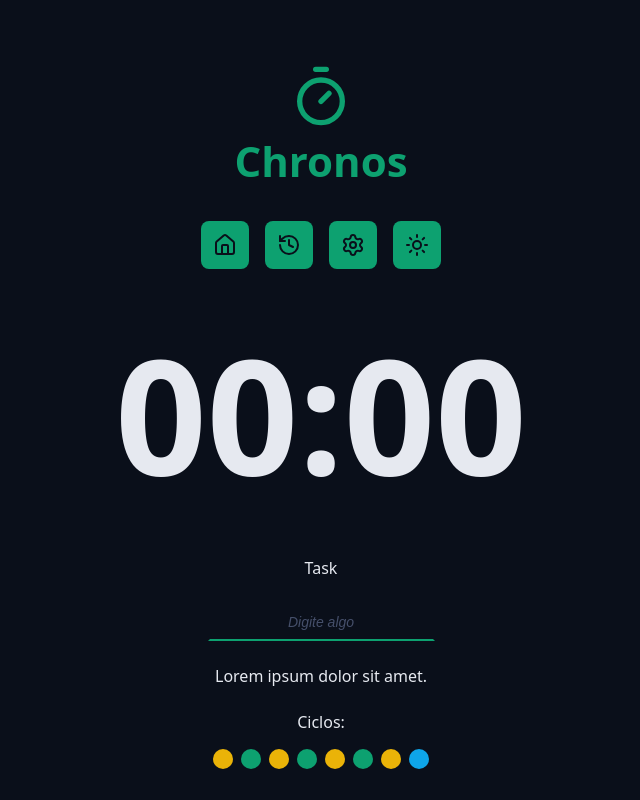
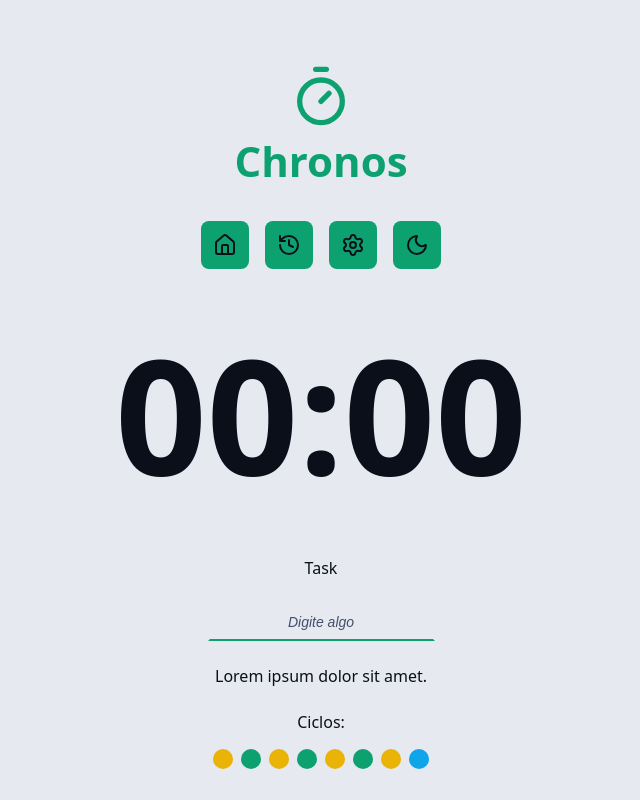
Before and after one commit to IagoBuenoo/chronos-pomodoro, a React (Vite) app: page / in a window 1280 px wide. Both pictures are taken after a click on the link 736 px from the left and 245 px from the top of the page. Shown: the top 800 px of the page, without its empty margins (319-959 px from the left). Built offline with nearby package versions, Linux system fonts and the light colour scheme.

Commit message:
Finished theme change

```diff
--- a/src/App.tsx
+++ b/src/App.tsx
@@ -8,8 +8,9 @@ import { CountDown } from './components/Countdown';
 import { DefaultInput } from './components/DefaultInput';
 import { Cycles } from './components/Cycles';
 import { DefaultButton } from './components/DefaultButton';
+import { Footer } from './components/Footer';
+
 import { HeartIcon, PlayCircleIcon } from 'lucide-react';
-import { Footer } from './components/Footer';
 
 export function App() {
   return (
--- a/src/components/Menu/index.tsx
+++ b/src/components/Menu/index.tsx
@@ -1,23 +1,75 @@
-import { HouseIcon, HistoryIcon, SettingsIcon, SunIcon } from 'lucide-react';
+import {
+  HouseIcon,
+  HistoryIcon,
+  SettingsIcon,
+  SunIcon,
+  MoonIcon,
+} from 'lucide-react';
 import styles from './styles.module.css';
+import { useEffect, useState } from 'react';
+
+type AvailableThemes = 'dark' | 'light';
 
 export function Menu() {
+  const [theme, setTheme] = useState<AvailableThemes>(() => {
+    const storageTheme =
+      (localStorage.getItem('theme') as AvailableThemes) || 'dark';
+
+    return storageTheme;
+  });
+
+  const nextThemeIcon = {
+    dark: <SunIcon />,
+    light: <MoonIcon />,
+  };
+
+  function handleThemeChange(
+    event: React.MouseEvent<HTMLAnchorElement, MouseEvent>,
+  ) {
+    event.preventDefault();
+    setTheme(prevTheme => {
+      const nextTheme = prevTheme === 'dark' ? 'light' : 'dark';
+      return nextTheme;
+    });
+  }
+
+  useEffect(() => {
+    document.documentElement.setAttribute('data-theme', theme);
+    localStorage.setItem('theme', theme);
+  }, [theme]);
+
   return (
     <nav className={styles.menu}>
-      <a className={styles.menuLink} href='#'>
+      <a className={styles.menuLink} href='#' aria-label='Home' title='Home'>
         <HouseIcon />
       </a>
 
-      <a className={styles.menuLink} href='#'>
+      <a
+        className={styles.menuLink}
+        href='#'
+        aria-label='Histórico'
+        title='Histórico'
+      >
         <HistoryIcon />
       </a>
 
-      <a className={styles.menuLink} href='#'>
+      <a
+        className={styles.menuLink}
+        href='#'
+        aria-label='Configurações'
+        title='Configurações'
+      >
         <SettingsIcon />
       </a>
 
-      <a className={styles.menuLink} href='#'>
-        <SunIcon />
+      <a
+        className={styles.menuLink}
+        href='#'
+        aria-label='Tema'
+        title='Tema'
+        onClick={handleThemeChange}
+      >
+        {nextThemeIcon[theme]}
       </a>
     </nav>
   );
--- a/src/styles/theme.css
+++ b/src/styles/theme.css
@@ -57,3 +57,31 @@
 
   --text-disabled: #aab3cc;
 }
+
+:root[data-theme='light'] {
+  --gray-100: #0a0f1a;
+
+  --gray-200: #181f2e;
+
+  --gray-300: #272f43;
+
+  --gray-400: #363d56;
+
+  --gray-500: #454f6a;
+
+  --gray-600: #555f7d;
+
+  --gray-700: #aab3cc;
+
+  --gray-800: #cdd3e1;
+
+  --gray-900: #e6e9f0;
+
+  --text-default: #0a0f1a;
+
+  --text-muted: #272f43;
+
+  --link-color: #0b8a60;
+
+  --link-hover: #065f46;
+}
```
